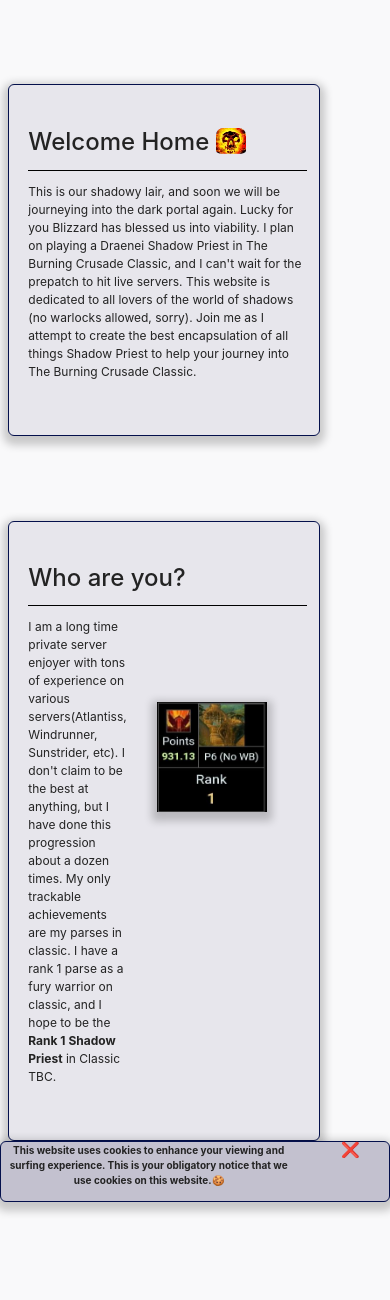
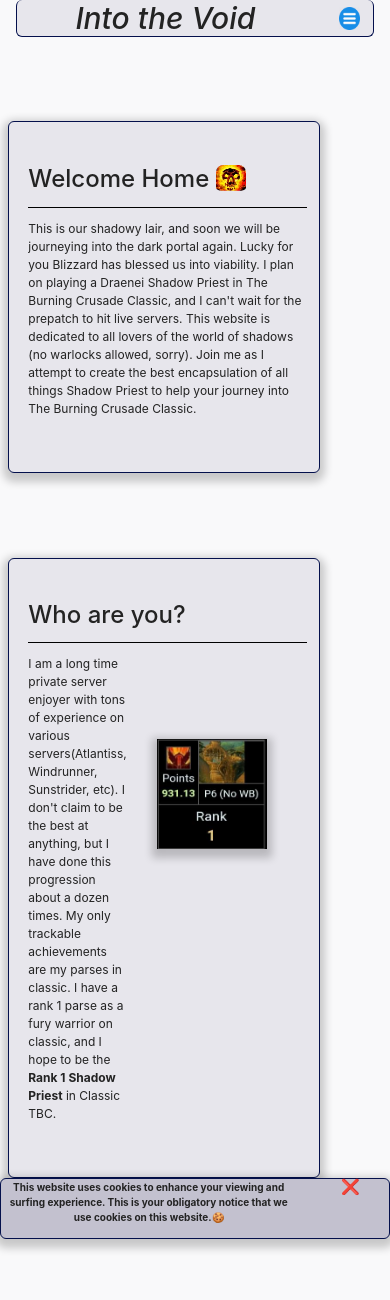
Before and after one commit to codyhinz/intoTheVoid, a PHP site: page / in a window 390 px wide. Shown: the top 1300 px of the page. Run offline with PHP 8.4, Linux system fonts and the light colour scheme.

Commit message:
Final update for the night, mobile nav almost complete

```diff
--- a/view/header.php
+++ b/view/header.php
@@ -71,3 +71,9 @@
             </div>
         </div>
     </div>
+    <div class="container col-11 mobilenav">
+        <div class="row">
+            <h1 class="col-8">Into the Void</h1>
+            <div class="col-2 align-items-end"><button class="btn" onclick="nav()"><img src="./view/hamburger.png" width="21" height="23" class="hamburgericon"></button></div>
+        </div>
+    </div>
--- a/view/style.css
+++ b/view/style.css
@@ -69,6 +69,10 @@ body {
 p {
 
     color: var(--text-primary-color);
+}
+
+h1 {
+    text-align: center;
 }
 
 h3 {
@@ -193,6 +197,15 @@ input:checked + .slider:before {
     font-size: 22px;
 }
 
+.mobilenav {
+    display: none;
+}
+
+h1 {
+    margin: 0 auto;
+    font-style: italic;
+}
+
 @media screen and (max-width: 1006px) {
     :root {
       font-size: 12px;
@@ -220,6 +233,17 @@ input:checked + .slider:before {
     .navrow {
       display: none;
     }
+    .mobilenav {
+      display: block;
+      font-size: 22px;
+      text-align: right;
+      border-bottom: 1px var(--offset-color) solid;
+      border-left: 1px var(--offset-color) solid;
+      border-right: 1px var(--offset-color) solid;
+      border-radius: 0.5rem;
+      color: var(--text-primary-color);
+      background-color: var(--bg-secondary-color);
+    }
     .introduction {
       width: 80vw;
       padding-right: 3vw;
```
Also changed, not shown: view/hamburger.png (added).
